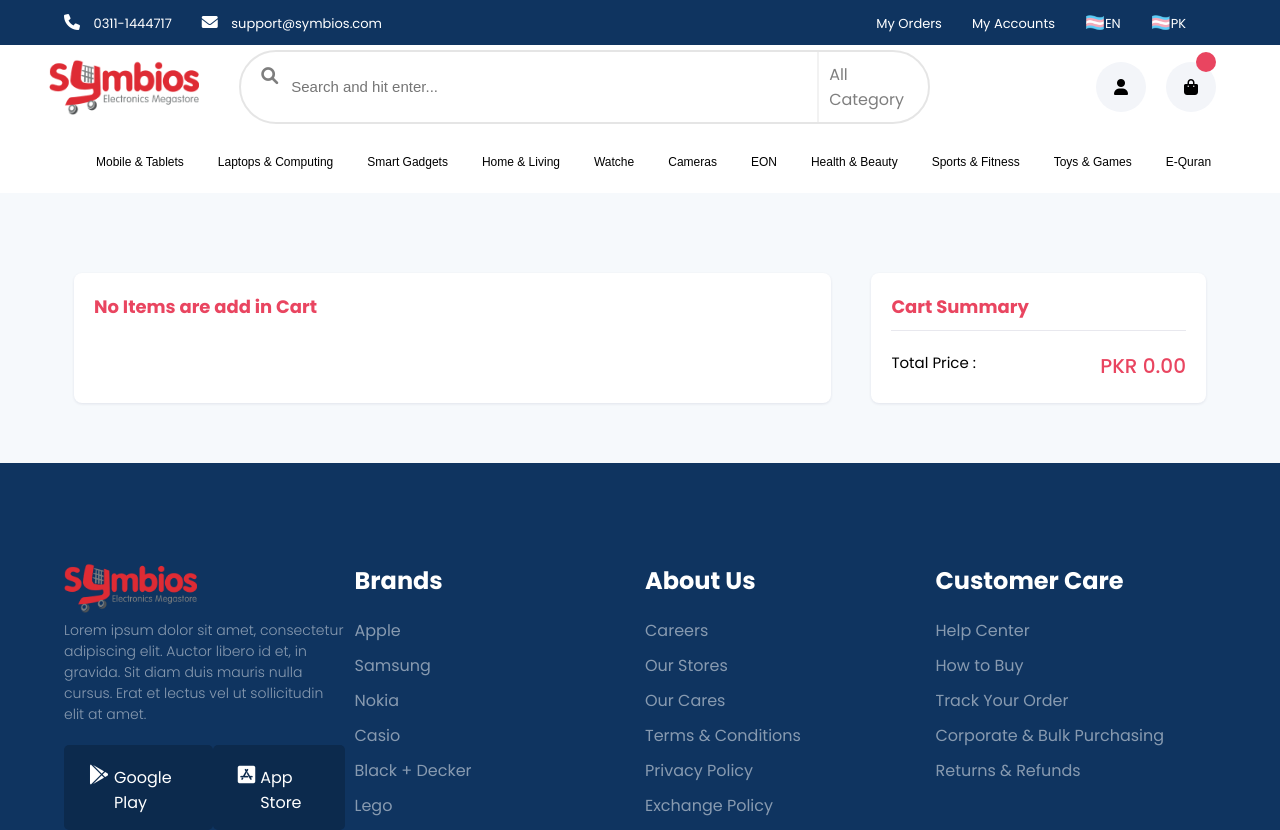
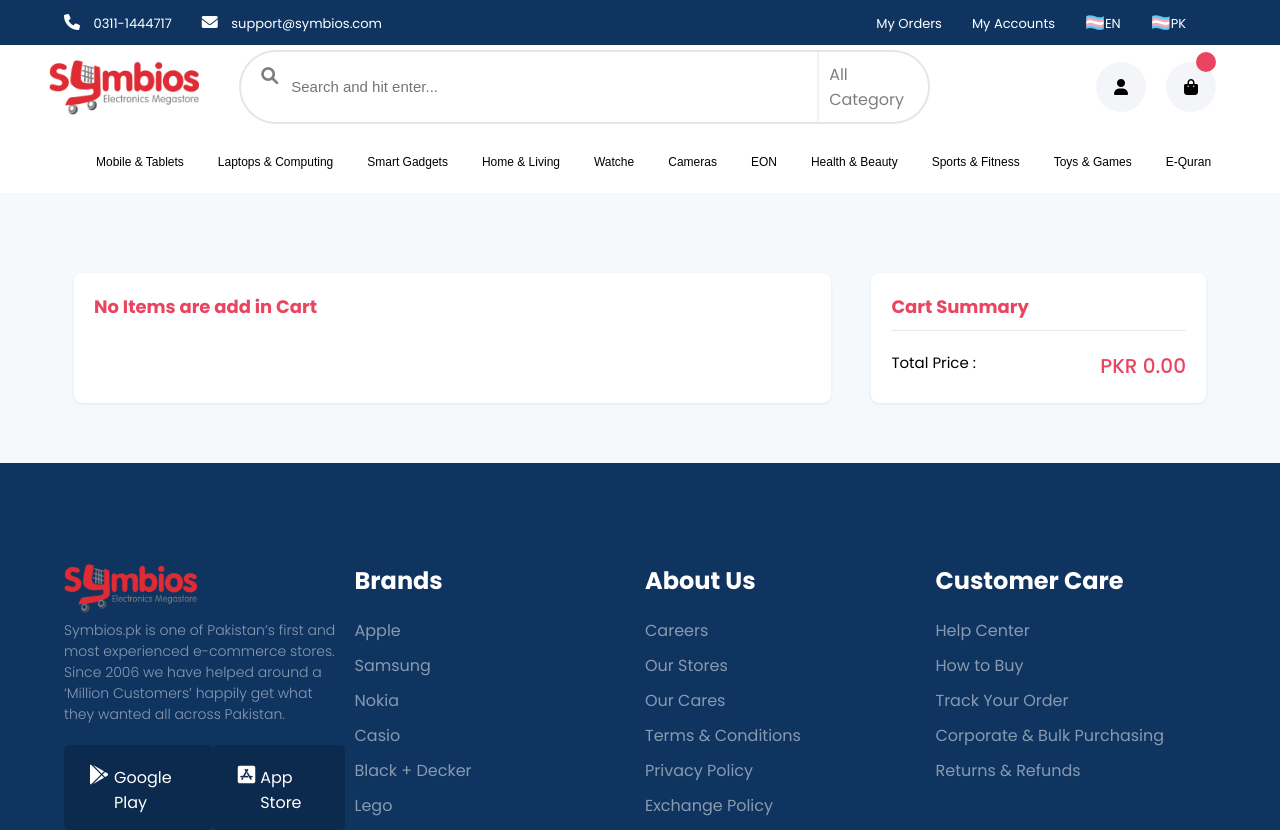
Before and after one commit to anushthakumari/ecommerce-redesigned, a React (Create React App) app: page /cart in a window 1280 px wide. Shown: the top 830 px of the page. Built offline with nearby package versions, Linux system fonts and the light colour scheme.

Commit message:
uncommented

```diff
--- a/package.json
+++ b/package.json
@@ -1,5 +1,5 @@
 {
-  "name": "bonik-shop",
+  "name": "symbios.pk",
   "version": "0.1.0",
   "private": true,
   "dependencies": {
--- a/src/common/footer/Footer.jsx
+++ b/src/common/footer/Footer.jsx
@@ -9,9 +9,9 @@
 					<div className="box">
 						<img src="/logo.png" alt="rem" height={50} />
 						<p>
-							Lorem ipsum dolor sit amet, consectetur adipiscing elit. Auctor
-							libero id et, in gravida. Sit diam duis mauris nulla cursus. Erat
-							et lectus vel ut sollicitudin elit at amet.
+							Symbios.pk is one of Pakistan’s first and most experienced
+							e-commerce stores. Since 2006 we have helped around a ‘Million
+							Customers’ happily get what they wanted all across Pakistan.
 						</p>
 						<div className="icon d_flex">
 							<div className="img d_flex">
--- a/src/common/header/DropDown.jsx
+++ b/src/common/header/DropDown.jsx
@@ -1,5 +1,3 @@
-// Dropdown.js
-
 import React, { useState, useRef, useEffect } from "react";
 import styled from "styled-components";
 
--- a/src/components/flashDeals/FlashCard.jsx
+++ b/src/components/flashDeals/FlashCard.jsx
@@ -73,9 +73,6 @@
 									</div>
 									<div className="price">
 										<h4>PKR {productItems.price}.00 </h4>
-										{/* step : 3
-                     if hami le button ma click garryo bahne
-                    */}
 										<button onClick={() => addToCart(productItems)}>
 											<i className="fa fa-plus"></i>
 										</button>
```
Also changed, not shown: public/index.html (+0 -10 lines), src/common/Cart/Cart.jsx (+1 -8 lines), 2 other files (tests, documents, lock files or other folders).
